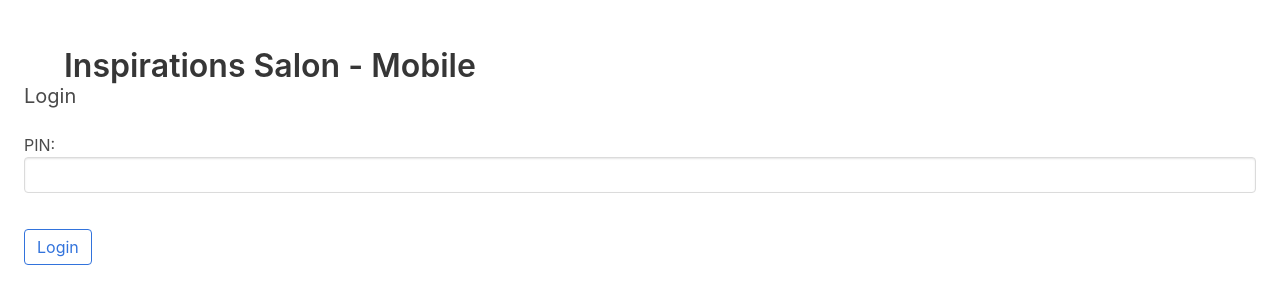
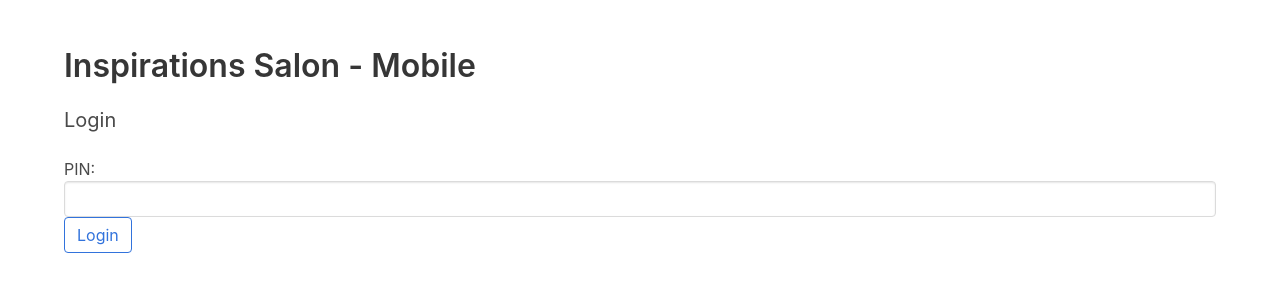
Before and after one commit to brianbs3/stela-api, a website: page index.htm in a window 1280 px wide. Drawn offline with Linux system fonts and the light colour scheme; files that its build step writes are made by us from their sources; files whose address does not match are found by name.

Commit message:
stela api changes for mobile

```diff
--- a/index.htm
+++ b/index.htm
@@ -15,22 +15,15 @@
         <h3 class="title">
             Inspirations Salon - Mobile
         </h3>
-        </div>
       <div id="mobileMain">
         <p class="subtitle">Login</p>
-              <div class="field">
-              <p class="control has-icons-left has-icons-right">
-                PIN: <input class="input" type="tel" id="loginPin" />
-                  <span class="icon is-small is-left">
-      <i class="fas fa-envelope"></i>
-    </span>
-              </p>
-              </div>
+        <p>
+            PIN: <input class="input" type="tel" id="loginPin">
             <br>
             <a class="button is-outlined is-link" id="loginButton">Login</a>
         </p>
       </div>
-
+    </div>
     </div>
 </section>
 <script>setupLoginButton();</script>
--- a/public/js/stela.js
+++ b/public/js/stela.js
@@ -18,7 +18,7 @@ function customerClick()
     error: function(jqXHR, textStatus, errorThrown){
       if(jqXHR.status === 403) {
         alert('403');
-        $html = 'PIN: <input class="input" type="tel" id="loginPin"> \
+        $html = 'PIIIIIIN: <input class="input" type="tel" id="loginPin"> \
               <br> \
               <button class="button is-outlined is-link" id="loginButton">Login</button>';
         $('#mobileMain').html($html);
@@ -69,17 +69,12 @@ function getMyAppointments(){
             .append($appointmentType)
             .append($phone);
         $table.append($tr);
-        // $('#mobileMain').append("firstName: " + $(this)[0]['clientFirstName']);
-        console.log($(this));
       });
         $('#mobileMain').append($table);
         $addButton = $("<div><a id=addAppointmentButton class='button is-outlined is-link'>Add Appointment</a></div><div class='content' id='addAppointmentForm'></div>");
         $('#mobileMain').prepend($addButton);
+
         setupAddAppointmentButton();
-
-
-      console.log(data);
-
     },
     error: function(jqXHR, textStatus, errorThrown){
       checkAJAXStatus(jqXHR,textStatus,errorThrown);
```
Lines whose indentation alone changed are shown as unchanged.
